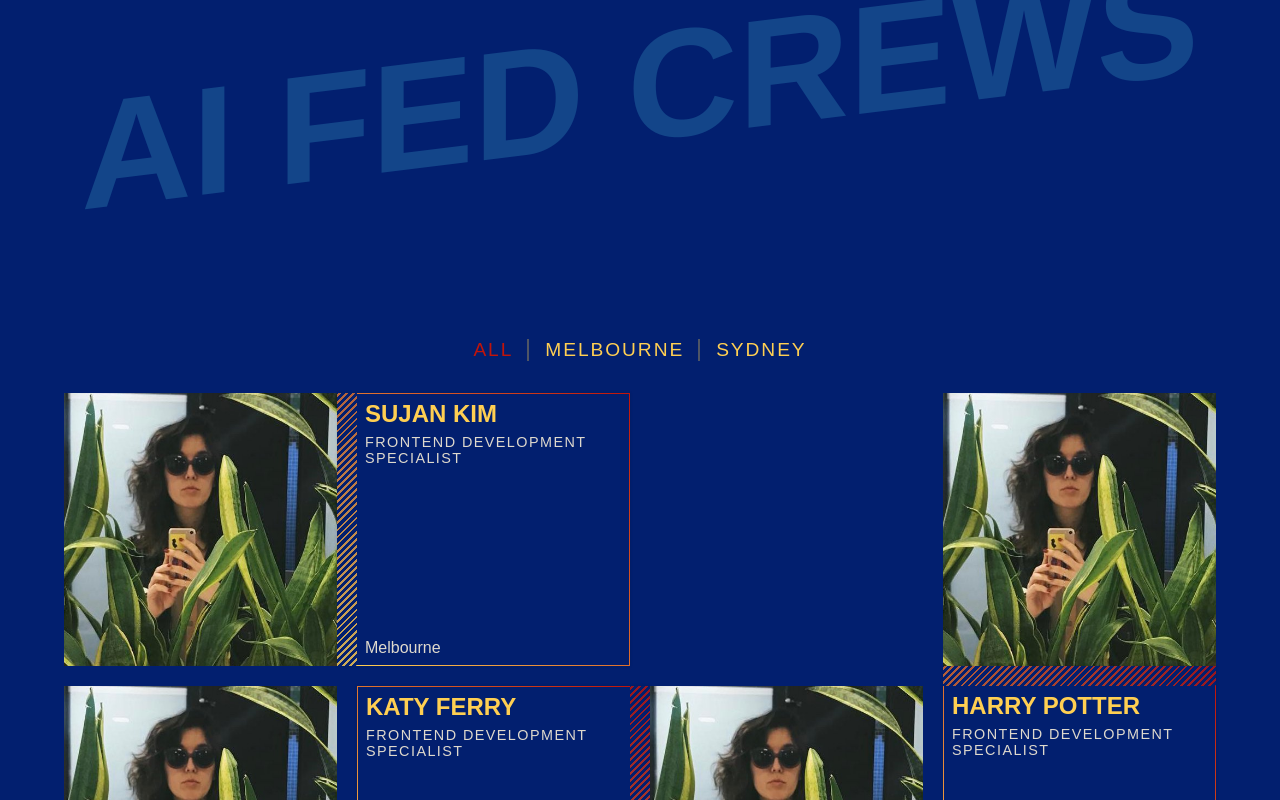
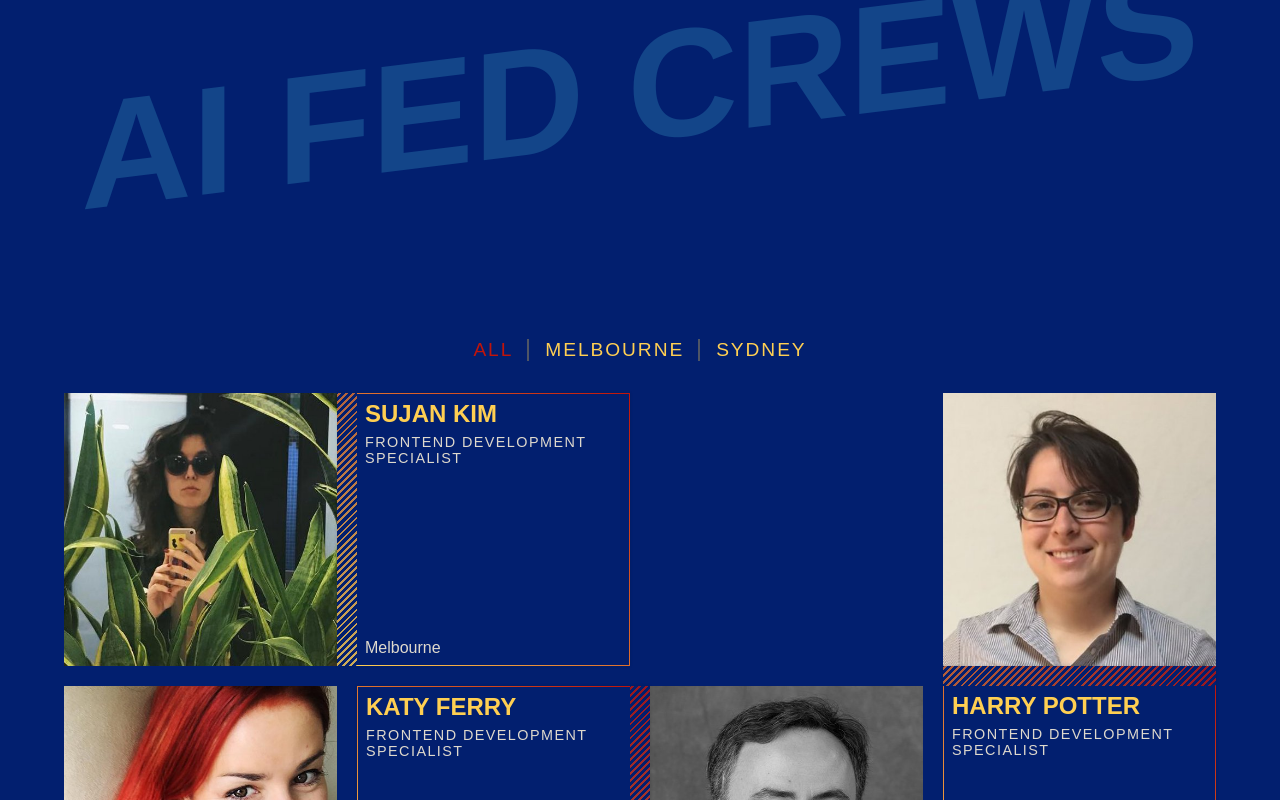
Before and after one commit to gyver98/react-our-crews, a React (Create React App) app: page / in a window 1280 px wide. Shown: the top 800 px of the page. Built offline with nearby package versions, Linux system fonts and the light colour scheme.

Commit message:
updating react-our-crews

```diff
--- a/src/components/CrewCard.js
+++ b/src/components/CrewCard.js
@@ -34,7 +34,7 @@ class CrewCard extends Component {
   render() {
     return ([
         <div className={`box crew-photo i${this.props.id}`} data-track="melbourne">
-          <img src={require('../img/asset 2.jpeg')} alt="" />
+          <img src={require(`../img/asset ${this.props.id + 1}.jpeg`)} alt="" />
         </div>,
         <div
           onMouseEnter={this._addFlipClass}
```
